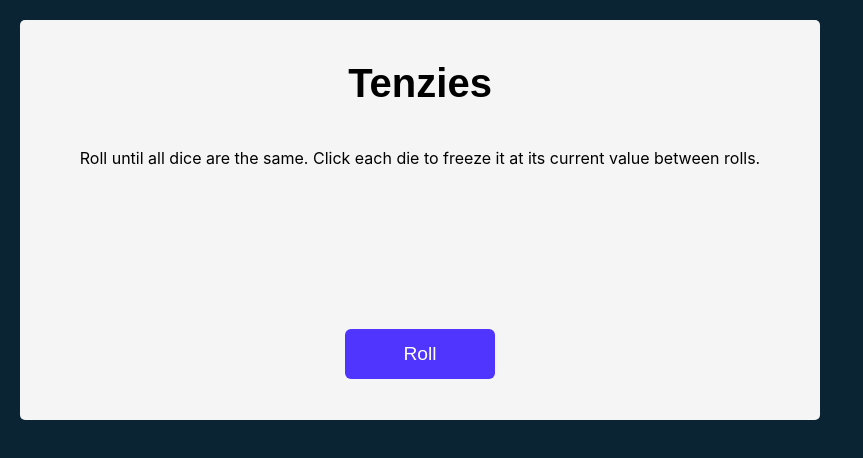
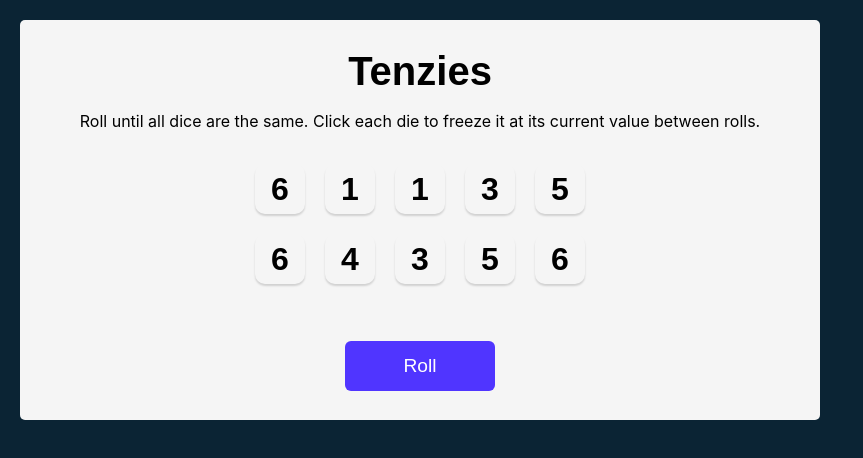
Before and after one commit to nonsoandre/Tenzie_React_Bob_Ziroll, a React (Create React App) app: page / in a window 1280 px wide. Shown: the top 458 px of the page, without its empty margins (0-863 px from the left). Built offline with nearby package versions, Linux system fonts and the light colour scheme.

Commit message:
Changing Dice State
- set function to create random arrays btwn 1-6 in 10 places

- assign the array created to react state

- write function that displays these values

- set the dice to always call the function such that the react state is refreshed.

```diff
--- a/src/App.js
+++ b/src/App.js
@@ -1,18 +1,41 @@
-import logo from './logo.svg';
+import { useState } from 'react';
 import './App.css';
+import Die from './Die';
+
+
 
 function App() {
+  //react state to ttrack dices
+  const [dice, setDices] = useState(allNewDice())
+
+    // function that returns an array of 10 random number
+    function allNewDice (){
+      const arrayElement = [];
+      for (let i = 0; i < 10; i++){
+          arrayElement.push(Math.ceil(Math.random(i) * 6));
+        }
+        return arrayElement;
+    }
+
+
+    const diceElements = dice.map( dies => <Die value={dies} />)
+
+
+    function rollDice(){
+      setDices(allNewDice());
+    }
+
     return (
       <main>
           <h1 className="title">Tenzies</h1>
           <p className="instructions">Roll until all dice are the same.
           Click each die to freeze it at its current value between rolls.</p>
           <div className="dice-container">
-              {/* {diceElements} */}
+              {diceElements}
           </div>
           <button
               className="roll-dice"
-              // onClick={rollDice}
+              onClick={rollDice}
           >
               {/* {tenzies ? "New Game" : "Roll"} */} Roll
           </button>
--- a/src/Die.js
+++ b/src/Die.js
@@ -0,0 +1,8 @@
+export default function Die(props){
+
+    return(
+        <div className="die-face">
+            <h2 className="die-num">{props.value}</h2>
+        </div>
+    )
+}
```
